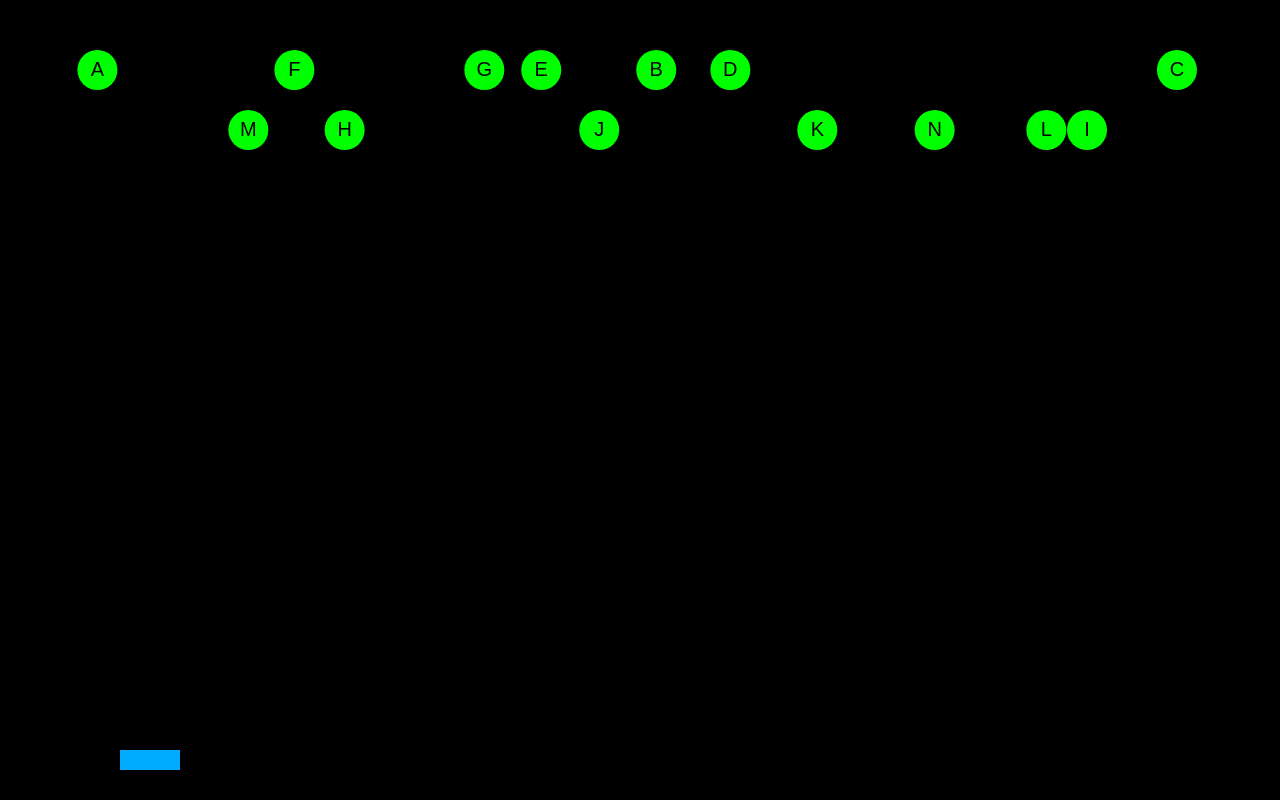
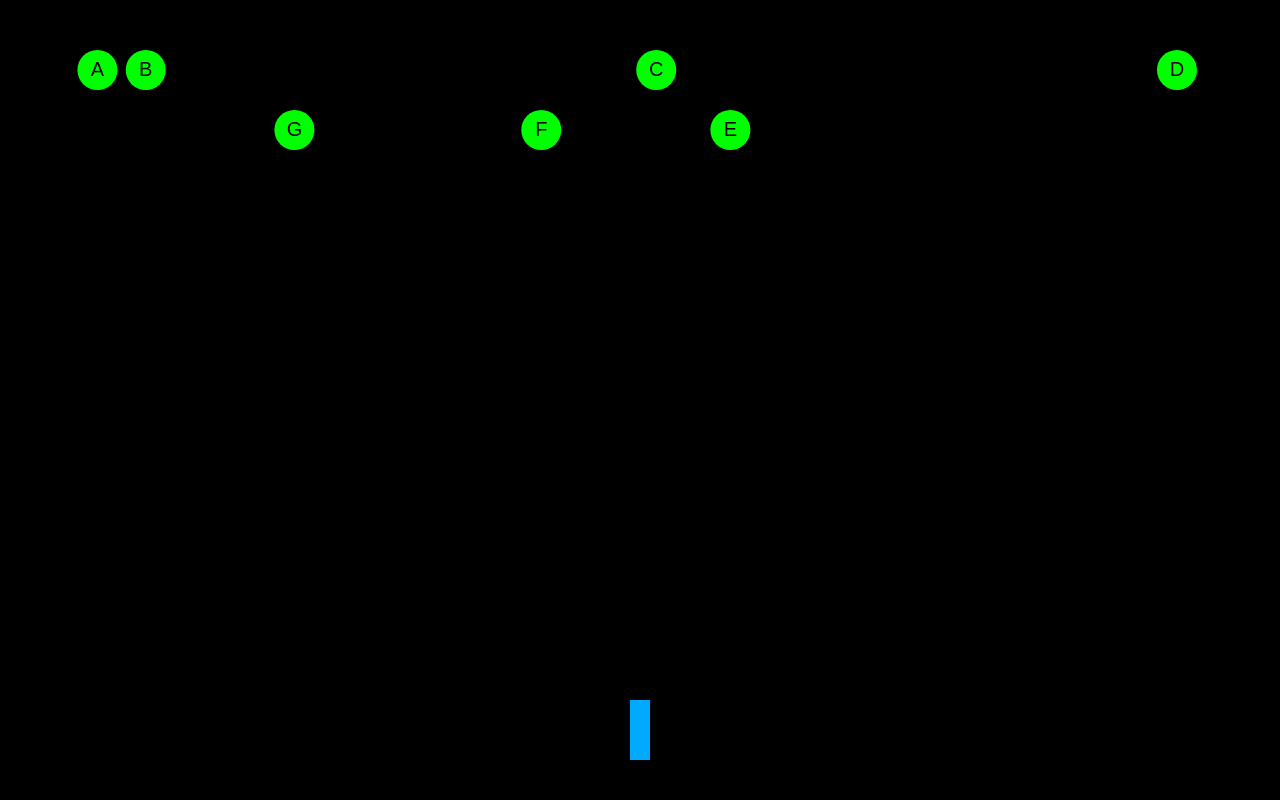
Before and after one commit to suesensei/test, a plain HTML site: page index.html in a window 1280 px wide. Both pictures are taken after a click on the button "START". Drawn offline with Linux system fonts and the light colour scheme.

Commit message:
Update index.html

```diff
--- a/index.html
+++ b/index.html
@@ -6,29 +6,21 @@
   <title>Responsive Alphabet Invaders</title>
   <style>
     html, body { margin: 0; padding: 0; height: 100%; overflow: hidden; }
-    #canvas { display: block; background: #000; width: 100%; height: 100%; }
+    #canvas { display: block; background: #000; width: 100%; height: 100%; touch-action: none; }
     #startScreen {
-      position: absolute;
-      top: 0; left: 0;
+      position: absolute; top: 0; left: 0;
       width: 100%; height: 100%;
       background: rgba(0,0,0,0.8);
-      display: flex;
-      align-items: center;
-      justify-content: center;
+      display: flex; align-items: center; justify-content: center;
       z-index: 2;
     }
     #startButton {
-      padding: 20px 40px;
-      font-size: 24px;
-      cursor: pointer;
+      padding: 20px 40px; font-size: 24px; cursor: pointer;
     }
   </style>
 </head>
 <body>
-  <!-- ゲーム開始画面 -->
-  <div id="startScreen">
-    <button id="startButton">START</button>
-  </div>
+  <div id="startScreen"><button id="startButton">START</button></div>
   <canvas id="canvas"></canvas>
   <script>
     const canvas = document.getElementById('canvas');
@@ -38,68 +30,56 @@
     function resizeCanvas() {
       canvas.width = window.innerWidth;
       canvas.height = window.innerHeight;
-      ship.y = canvas.height - 40;
+      ship.y = canvas.height - ship.h - 10;
     }
     window.addEventListener('resize', resizeCanvas);
 
-    const letters = 'ABCDEFGHIJKLMNOPQRSTUVWXYZ';
+    // レターグループ分割
+    const groups = [
+      'ABCDEFG'.split(''),
+      'HIJKLMNOP'.split(''),
+      'QRSTUVWXYZ'.split('')
+    ];
+
+    // サウンドロード
+    const sounds = {};
+    groups.flat().forEach(ch => {
+      sounds[ch] = new Audio(ch.toLowerCase() + '.mp3');
+    });
+    const wrongSound = new Audio('wrong.mp3');
+
     let stage = 0, globalNext = 0, wrongCount = 0, gameOver = false;
     let aliens = [], startTime;
 
-    // 自機
-    const ship = { x: canvas.width / 2, y: canvas.height - 40, w: 60, h: 20 };
+    // 自機 (縦長)
+    const ship = { x: window.innerWidth / 2, y: window.innerHeight - 70, w: 20, h: 60 };
 
     // ミサイル
     const missile = { x: 0, y: 0, w: 4, h: 10, active: false, speed: 8 };
-
-    // サウンド
-    const sounds = {};
-    for (let ch of letters) {
-      sounds[ch] = new Audio(ch.toLowerCase() + '.mp3');
-    }
-    const wrongSound = new Audio('wrong.mp3');
 
     // エイリアン移動設定
     let alienVelocity = 1.2;
     const dropDistance = 20;
 
-    // ステージ読み込み
     function loadStage() {
-      const slice = stage === 0 ? letters.slice(0, 14) : letters.slice(14);
-      const arr = slice.split('');
+      if (stage >= groups.length) { gameOver = true; return; }
+      const arr = groups[stage];
       aliens = [];
+      if (stage === 0) startTime = Date.now();
       const rows = 2;
-      const perRow = arr.length / rows;
-      if (stage === 0) startTime = Date.now();
-
+      const perRow = Math.ceil(arr.length / rows);
       arr.forEach((letter, i) => {
         const row = Math.floor(i / perRow);
         const y = 50 + row * 60;
-
-        // 重ならないランダム配置
         let x;
         const minDist = 40;
         do {
           x = Math.random() * (canvas.width - 100) + 50;
-        } while (
-          aliens.some(a => Math.abs(a.x - x) < minDist) ||
-          Math.abs(x - ship.x) < ship.w
-        );
-
+        } while (aliens.some(a => Math.abs(a.x - x) < minDist));
         aliens.push({ letter, x, y, r: 20 });
       });
     }
 
-    // ゲームクリア表示
-    function drawGameOver() {
-      const elapsed = ((Date.now() - startTime) / 1000).toFixed(1);
-      ctx.fillStyle = 'white';
-      ctx.font = '32px sans-serif';
-      ctx.textAlign = 'center';
-      ctx.fillText(`CLEAR! ${elapsed}秒  ミス: ${wrongCount}`, canvas.width / 2, canvas.height / 2);
-    }
-
-    // エイリアン移動
     function moveAliens() {
       let hitEdge = false;
       aliens.forEach(a => {
@@ -112,23 +92,27 @@
       }
     }
 
-    // 描画ループ
+    function drawGameOver() {
+      const elapsed = ((Date.now() - startTime) / 1000).toFixed(1);
+      ctx.fillStyle = 'white';
+      ctx.font = '32px sans-serif';
+      ctx.textAlign = 'center';
+      ctx.fillText(`CLEAR! ${elapsed}秒  ミス: ${wrongCount}`, canvas.width / 2, canvas.height / 2);
+    }
+
     function loop() {
       ctx.clearRect(0, 0, canvas.width, canvas.height);
-      ship.y = canvas.height - 40;
+      ship.y = canvas.height - ship.h - 10;
 
       moveAliens();
 
       // エイリアン描画
       aliens.forEach(a => {
         ctx.fillStyle = '#0f0';
-        ctx.beginPath();
-        ctx.arc(a.x, a.y, a.r, 0, Math.PI * 2);
+        ctx.beginPath(); ctx.arc(a.x, a.y, a.r, 0, Math.PI * 2);
         ctx.fill();
         ctx.fillStyle = '#000';
-        ctx.font = '20px sans-serif';
-        ctx.textAlign = 'center';
-        ctx.textBaseline = 'middle';
+        ctx.font = '20px sans-serif'; ctx.textAlign = 'center'; ctx.textBaseline = 'middle';
         ctx.fillText(a.letter, a.x, a.y);
       });
 
@@ -147,14 +131,14 @@
           const dx = a.x - missile.x;
           const dy = a.y - missile.y;
           if (Math.hypot(dx, dy) < a.r) {
-            const expected = letters[globalNext];
+            const expected = groups.flat()[globalNext];
             if (a.letter === expected) {
               sounds[a.letter].play();
               aliens.splice(i, 1);
               globalNext++;
               if (aliens.length === 0) {
                 stage++;
-                if (stage < 2) loadStage(); else gameOver = true;
+                if (stage < groups.length) loadStage(); else gameOver = true;
               }
             } else {
               wrongSound.play();
@@ -167,40 +151,46 @@
         });
       }
 
-      // ゲームオーバー
       if (gameOver) drawGameOver(); else requestAnimationFrame(loop);
     }
 
     // ゲーム開始
     function startGame() {
       document.getElementById('startScreen').style.display = 'none';
+      resizeCanvas();
       loadStage();
       requestAnimationFrame(loop);
     }
     document.getElementById('startButton').addEventListener('click', startGame);
 
-    // 入力処理
-    let isDragging = false;
+    // 入力処理（スムーズなドラッグとタップで発射）
+    let isDragging = false, startOnShip = false;
     canvas.addEventListener('pointerdown', e => {
       const mx = e.offsetX, my = e.offsetY;
       if (
         mx >= ship.x - ship.w / 2 && mx <= ship.x + ship.w / 2 &&
         my >= ship.y - ship.h / 2 && my <= ship.y + ship.h / 2
       ) {
-        isDragging = true;
+        startOnShip = true;
+        canvas.setPointerCapture(e.pointerId);
       }
     });
     canvas.addEventListener('pointermove', e => {
-      if (isDragging) ship.x = e.offsetX;
+      if (startOnShip) {
+        isDragging = true;
+        ship.x = e.offsetX;
+      }
     });
     canvas.addEventListener('pointerup', e => {
-      if (isDragging) {
-        isDragging = false;
-      } else if (!missile.active && !gameOver) {
+      if (startOnShip && !isDragging && !missile.active && !gameOver) {
+        // タップで発射
         missile.active = true;
         missile.x = ship.x;
         missile.y = ship.y - ship.h / 2;
       }
+      isDragging = false;
+      startOnShip = false;
+      canvas.releasePointerCapture(e.pointerId);
     });
 
     // 初期表示
```
